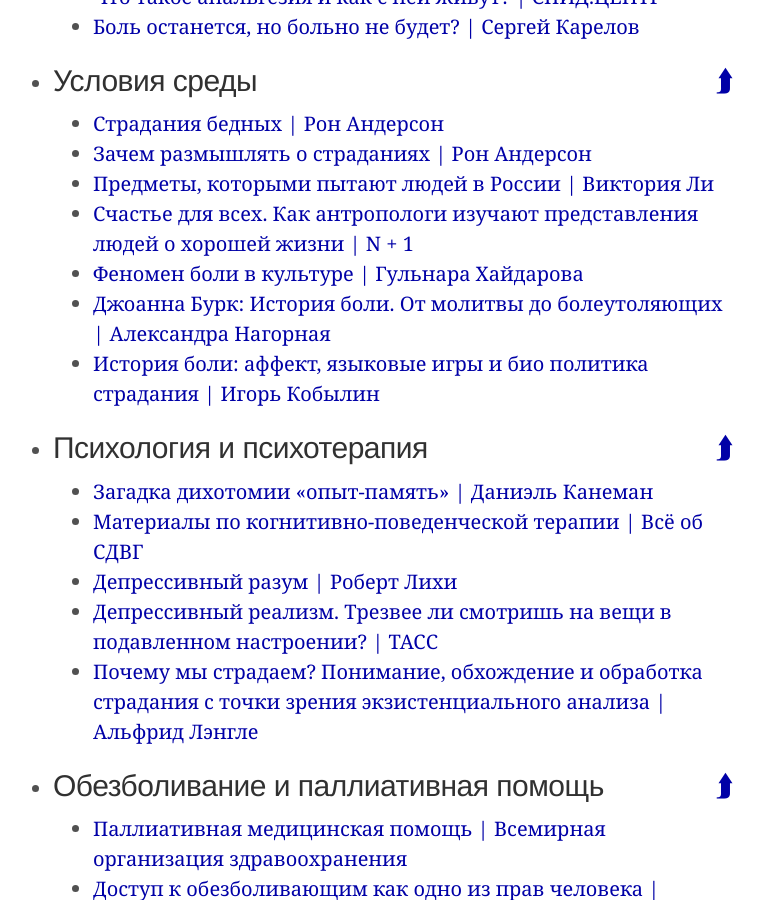
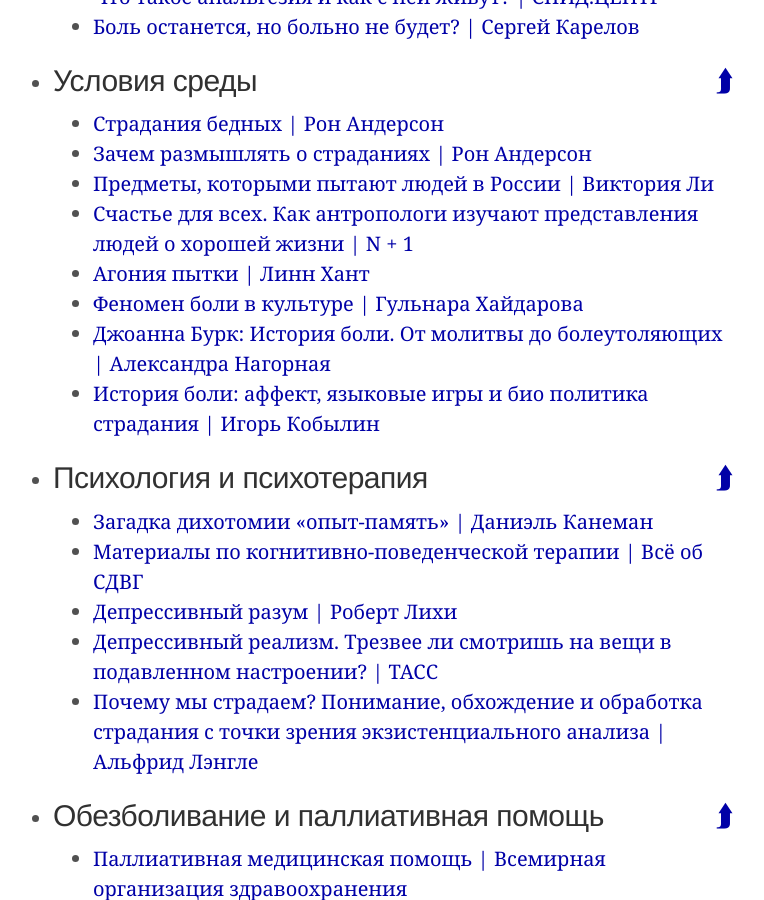
Before and after one commit to ReducingSuffering/reducingsuffering.github.io, a Jekyll site: the page built from index.md, in a window 1280 px wide and 900 px high, scrolled down 8793 px. Shown: the whole window, without its empty margins (267-1031 px from the left). Built offline with Jekyll 4.4.1, drawn with Linux system fonts in a browser that asks for light colours.

Commit message:
Update humans.html

```diff
--- a/_lists/humans.html
+++ b/_lists/humans.html
@@ -34,6 +34,7 @@ sublists:
   - 479 # Зачем размышлять о страданиях — Рон Андерсон
   - 372 # Предметы, которыми пытают людей в России — Виктория Ли
   - 49 # Счастье для всех. Как антропологи изучают представления людей о хорошей жизни — N + 1
+  - 549 # Агония пытки - Линн Хант
   - 447 # Феномен боли в культуре — Гульнара Хайдарова
   - 451 # Дж. Бурк. История боли: от молитвы до болеутоляющих — Александра Нагорная
   - 486 # История боли: аффект, языковые игры и био политика страдания — Игорь Кобылин
```
